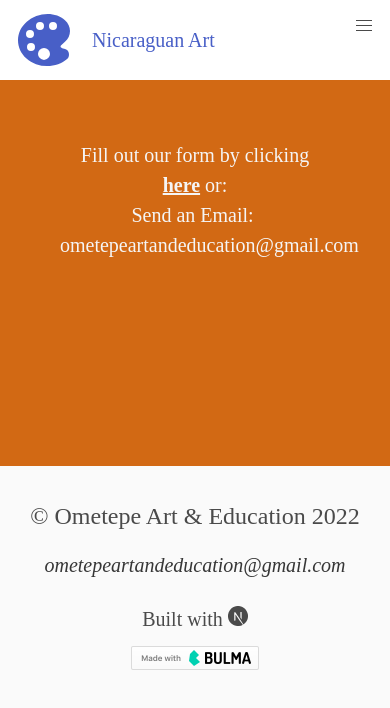
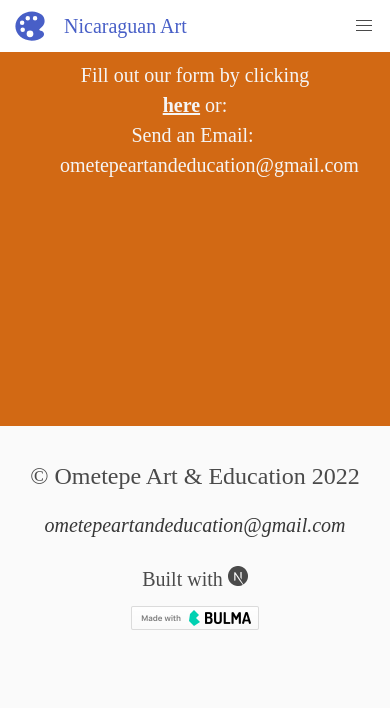
Before and after one commit to papadavis47/ometepe-art-and-education, a Next.js app: page /info/contact in a window 390 px wide. Shown: the top 708 px of the page. Built offline with nearby package versions, Linux system fonts and the light colour scheme; a web font is replaced by a local one.

Commit message:
Fixed navbar to top, corrected issue with mobile menu extra space on bottom

```diff
--- a/src/components/NavBar/NavBar.js
+++ b/src/components/NavBar/NavBar.js
@@ -17,11 +17,11 @@ const NavBar = () => {
   };
   return (
     <div>
-      <nav className='navbar' role='navigation' aria-label='main navigation'>
+      <nav className='navbar is-fixed-top' role='navigation' aria-label='main navigation'>
         <div className='navbar-brand has-text-weight-medium'>
           <Link href='/'>
             <a className='navbar-item' onClick={closeBurgerMenu}>
-              <IoColorPalette size={64} style={{ fontWeight: "bold" }} />
+              <IoColorPalette size={36} style={{ fontWeight: "bold" }} />
               <span className='is-size-5 pl-4'>
                 {spanish ? "Arte Nicaraguense" : "Nicaraguan Art"}
               </span>
```
